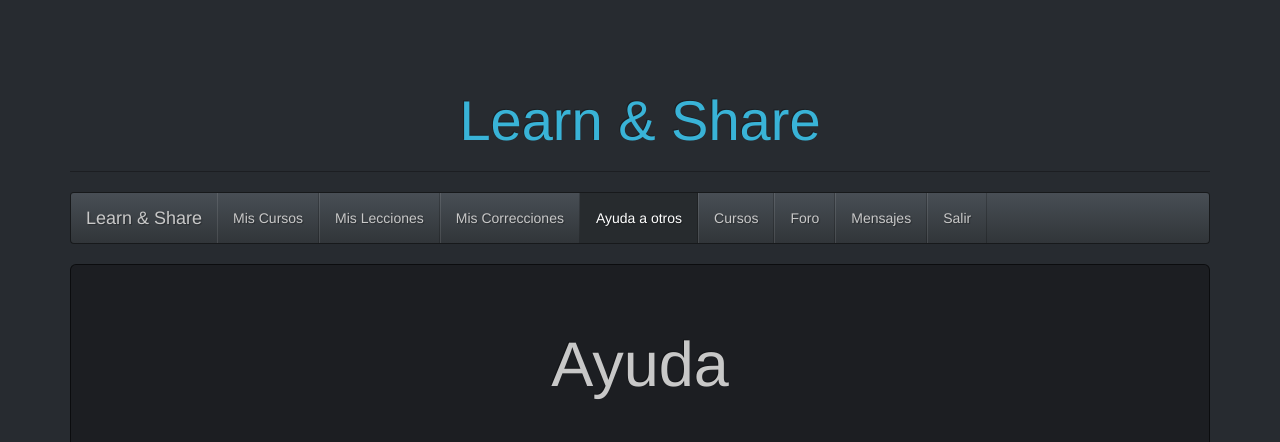
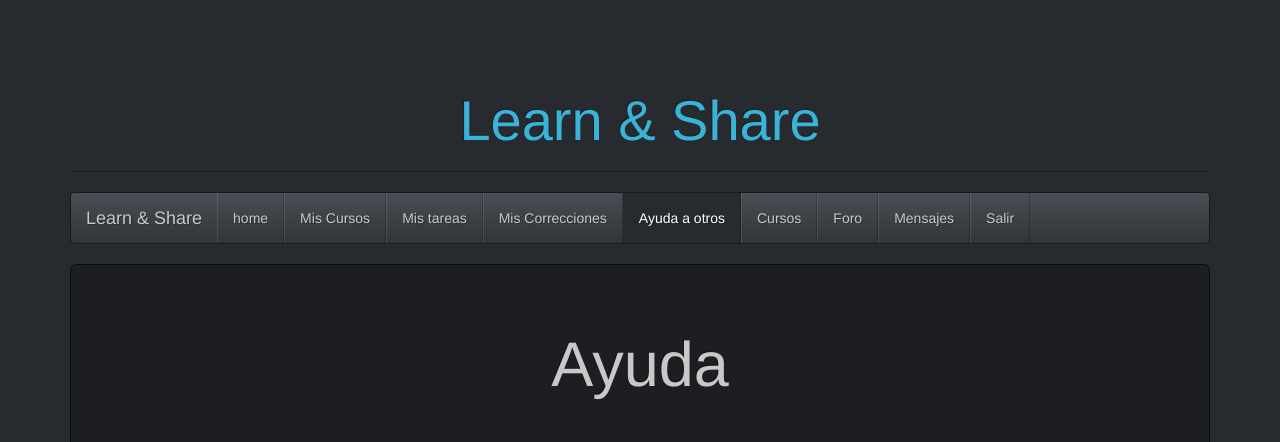
Before and after one commit to ULL-ETSII-GRADO-SYTW-1314/learn-share, a Django app: page /ayuda/ in a window 1280 px wide. Shown: the top 442 px of the page. Run offline with Django 3.2, Linux system fonts and the light colour scheme; the visitor is signed in with stand-in values (Sample User, id 1).

Commit message:
añadidas plantillas tareas y nueva correccion

```diff
--- a/Learn/templates/base.html
+++ b/Learn/templates/base.html
@@ -49,10 +49,11 @@
               <div class="navbar-collapse collapse navbar-responsive-collapse">
                 <ul class="nav navbar-nav">
                   {% if user.is_authenticated %}
-                  <li {% if title == "Home" %} class="active" {% endif%}><a href="/home">Mis Cursos</a></li>
-                  <li {% if title == "Registro" %} class="active" {% endif%}><a href="#">Mis Lecciones</a></li>
-    						  <li {% if title == "Registro" %} class="active" {% endif%}><a href="#">Mis Correcciones</a></li>
-                  <li {% if title == "Ayuda" %} class="active" {% endif%}><a href="#">Ayuda a otros</a></li>
+                  <li {% if title == "Home" %} class="active" {% endif%}><a href="/home">home</a></li>
+                  {% if user.is_staff %} <li {% if title == "miscursos" %} class="active" {% endif%}><a href="/mycourses">Mis Cursos</a></li> {% endif %}
+                  <li {% if title == "Registro" %} class="active" {% endif%}><a href="/mytasks">Mis tareas</a></li>
+    						  <li {% if title == "Registro" %} class="active" {% endif%}><a href="/myreviews">Mis Correcciones</a></li>
+                  <li {% if title == "Ayuda" %} class="active" {% endif%}><a href="/reviews">Ayuda a otros</a></li>
                   <li {% if title == "Cursos" %} class="active" {% endif%}><a href="/curso/list">Cursos</a></li>
                   <li {% if title == "Registro" %} class="active" {% endif%}><a href="#">Foro</a></li>
                   <li {% if title == "Registro" %} class="active" {% endif%}><a href="#">Mensajes</a></li>
--- a/Learn/urls.py
+++ b/Learn/urls.py
@@ -39,5 +39,5 @@ urlpatterns = patterns('',
     url(r'^contacto/', 'Learn.views.contacto', name='contacto'),
 
     url(r'^reviews/$', 'cursos.views.task_list', name='revisiones'),
-    url(r'^reviews/(?P<task_id>\d+/$)', 'cursos.views.reviews_new', name='info_curso'),
+    url(r'^reviews/(?P<task_id>\d+/$)', 'cursos.views.review_new', name='info_curso'),
 )
--- a/cursos/forms.py
+++ b/cursos/forms.py
@@ -12,3 +12,6 @@ class LeccionForm(forms.Form):
 	description = forms.CharField(widget=forms.Textarea)
 class TaskForm(forms.Form):
 	body = forms.CharField(widget=forms.Textarea)
+class ReviewForm(forms.Form):
+	body = forms.CharField(widget=forms.Textarea)
+	nota = forms.ChoiceField(choices=[(x,x) for x in range(0, 10)], required=True)
```
Also changed, not shown: cursos/views.py (+10 -6 lines), 4 other files.
